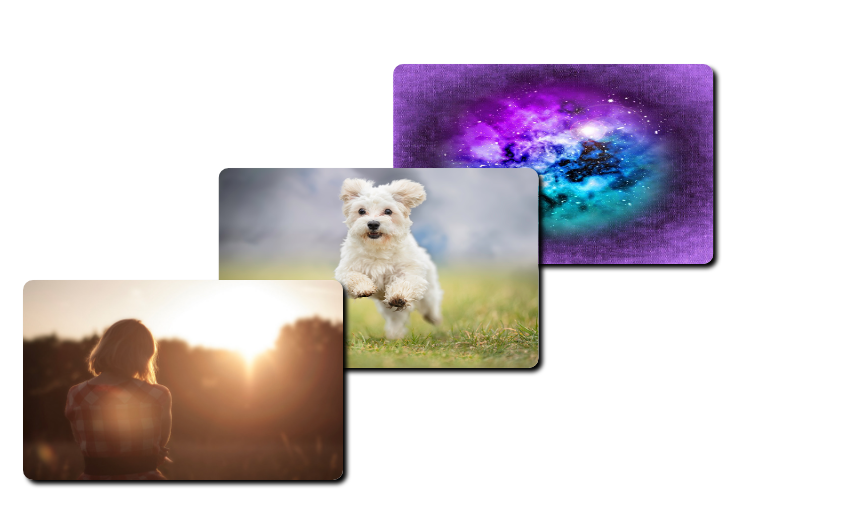
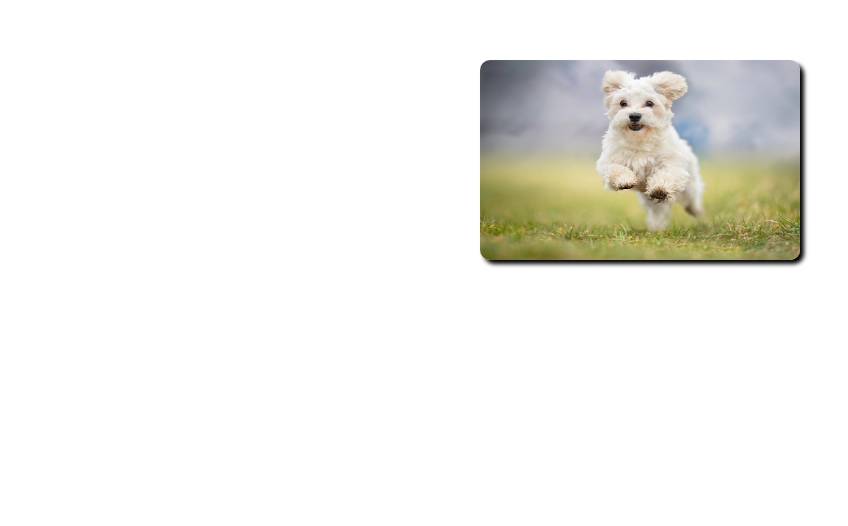
Before and after one commit to KoJaem/Interactive-portfolio, a Next.js app: page / in a window 1280 px wide. Shown: the part 240-766 px from the top of the page, without its empty margins (0-848 px from the left). Built offline with nearby package versions, Linux system fonts and the light colour scheme.

Commit message:
feat : Image 클릭이벤트 구현중

```diff
--- a/src/containers/indexPage/IndexPage.tsx
+++ b/src/containers/indexPage/IndexPage.tsx
@@ -2,13 +2,15 @@ import React from 'react';
 import { Typography } from 'src/components/Typography';
 import styled from 'styled-components';
 import { MoveImage } from './components';
+import ClickImage from './components/ClickImage';
 
 export const IndexPage = () => {
   return (
     <>
-      <MoveImage src="/sample1.jpg" />
-      <MoveImage src="/sample2.jpg" />
-      <MoveImage src="/sample3.jpg" />
+    <ClickImage src="/sample1.jpg" />
+      {/* <MoveImage src="/sample1.jpg" /> */}
+      {/* <MoveImage src="/sample2.jpg" /> */}
+      {/* <MoveImage src="/sample3.jpg" /> */}
     </>
   );
 };
--- /dev/null
+++ b/src/containers/indexPage/components/ClickImage.tsx
@@ -0,0 +1,55 @@
+import { motion } from 'framer-motion';
+import Image from 'next/image';
+import React, { useEffect, useState } from 'react';
+import styled from 'styled-components';
+type Props = {
+  src: string;
+};
+export default function ClickImage({ src }: Props) {
+  const [click, setClick] = useState<boolean>(false);
+
+  useEffect(() => {
+    click && console.log('클릭');
+  }, [click]);
+
+  const handleClick = () => {
+    setClick(!click);
+    // Todo : 속도를 전부 0으로 만들어줘야함
+  };
+
+  return (
+    <Container
+      onClick={() => handleClick()}
+      initial={{ translateX: '-50%', translateY: '-50%' }}
+      animate={{
+        left: click ? '50%' : undefined,
+        top: click ? '15vh' : undefined,
+        scale: click ? [1, 2, 1] : 1,
+        transition: {
+          left: { delay: 1.5, duration: 0.5 },
+          top: { delay: 1.5, duration: 0.5 },
+          scale: { duration: 2 },
+        },
+      }}
+    >
+      <Img alt="" src={src} layout="fill" priority />
+    </Container>
+  );
+}
+
+const Container = styled(motion.div)`
+  position: absolute;
+  display: flex;
+  left: 50%;
+  top: 50%;
+  width: 100%;
+  max-width: 320px;
+  height: 200px;
+  border-radius: 10px;
+  overflow: hidden;
+  align-items: center;
+  justify-content: center;
+  box-shadow: 4px 4px 4px;
+`;
+
+const Img = styled(Image)``;
--- a/src/containers/indexPage/components/MoveImage.tsx
+++ b/src/containers/indexPage/components/MoveImage.tsx
@@ -40,10 +40,11 @@ export const MoveImage = ({ src }: Props) => {
       {top && (
         <Container
           animate={{
-            x : x && -x,
-            // display: visible ? 'flex' : 'none',
+            x: x && -x,
+            // display: visible ? 'flex' : 'none', // Todo : 화면에 안보이면 display: none 을 해서 성능을 높이면 좋을것같음.
           }}
-          transition={{ ease: 'linear' , duration: 1}}
+          initial={{ translateY: '-50%' }}
+          transition={{ ease: 'linear', duration: 1 }}
           top={top}
           zindex={Math.floor(top)}
         >
@@ -70,8 +71,8 @@ const Container = styled(motion.section)<StyledProps>`
   top: ${({ top }) => `${top}vh`};
   justify-content: center;
   z-index: ${({ zindex }) => zindex};
-  transform: translate(-50%, -50%);
   box-shadow: 4px 4px 4px;
+  /* transform: translate(-50%, -50%); */
 `;
 
 const MovingImg = styled(Image)`
```
